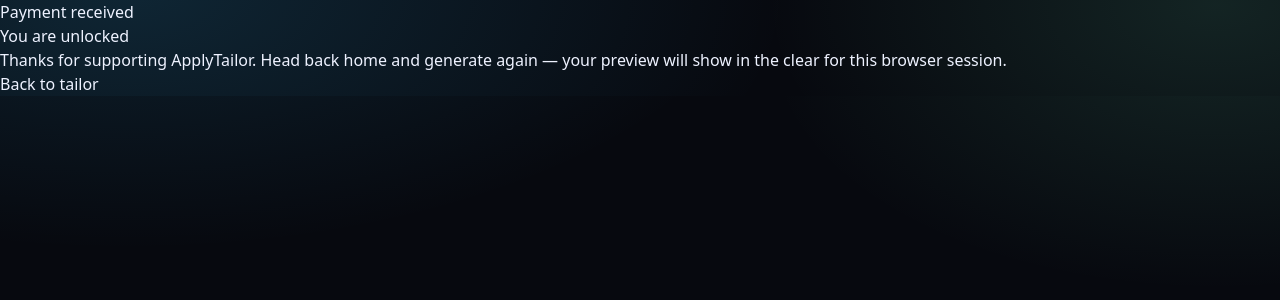
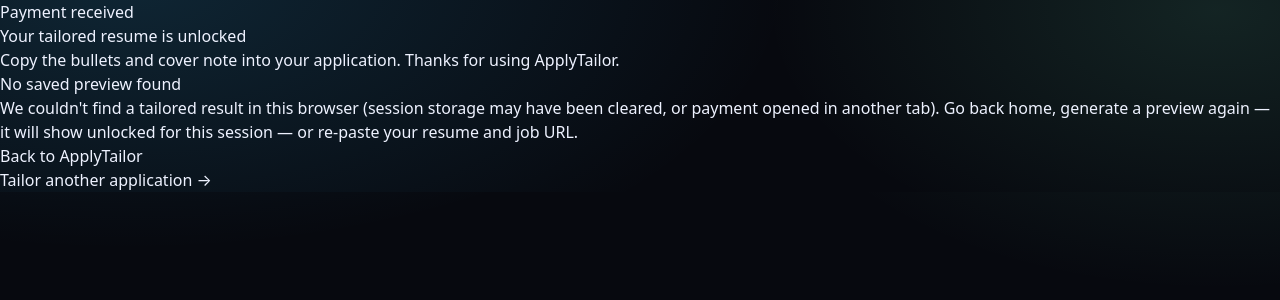
Before and after one commit to onionminionops-beep/applytailor, a Next.js app: page /success in a window 1280 px wide. Shown: the top 300 px of the page. Built offline with nearby package versions, Linux system fonts and the light colour scheme.

Commit message:
feat: ApplyTailor v1 — landing, tailor flow, live Stripe Checkout

```diff
--- a/app/success/page.tsx
+++ b/app/success/page.tsx
@@ -1,35 +1,132 @@
 "use client";
 
-import { useEffect } from "react";
+import { useEffect, useState } from "react";
 import Link from "next/link";
 
 const UNLOCK_KEY = "applytailor_unlocked";
+const RESULT_KEY = "applytailor:result";
+
+type TailorResult = {
+  mode: "openai" | "demo";
+  bullets: string[];
+  coverNote: string;
+  jobSummary: string;
+};
 
 export default function SuccessPage() {
+  const [result, setResult] = useState<TailorResult | null>(null);
+  const [ready, setReady] = useState(false);
+  const [copied, setCopied] = useState(false);
+
   useEffect(() => {
     try {
       sessionStorage.setItem(UNLOCK_KEY, "1");
+      const raw = sessionStorage.getItem(RESULT_KEY);
+      if (raw) setResult(JSON.parse(raw) as TailorResult);
     } catch {
       /* ignore */
     }
+    setReady(true);
   }, []);
 
+  const copyAll = async () => {
+    if (!result) return;
+    const text = [
+      "JOB SUMMARY",
+      result.jobSummary,
+      "",
+      "RESUME BULLETS",
+      ...result.bullets.map((b, i) => `${i + 1}. ${b}`),
+      "",
+      "COVER NOTE",
+      result.coverNote,
+    ].join("\n");
+    try {
+      await navigator.clipboard.writeText(text);
+      setCopied(true);
+      setTimeout(() => setCopied(false), 2000);
+    } catch {
+      /* ignore */
+    }
+  };
+
   return (
-    <main className="mx-auto flex min-h-screen w-full max-w-lg flex-col justify-center gap-6 px-4 py-16">
-      <div className="rounded-2xl border border-[#1e2638] bg-[#101522]/90 p-8 text-center shadow-xl">
-        <p className="mb-2 text-sm font-medium text-[#6ee7b7]">Payment received</p>
-        <h1 className="text-2xl font-semibold text-[#eef2ff]">You are unlocked</h1>
-        <p className="mt-3 text-sm leading-relaxed text-[#9aa3b8]">
-          Thanks for supporting ApplyTailor. Head back home and generate again — your
-          preview will show in the clear for this browser session.
+    <main className="mx-auto flex w-full max-w-3xl flex-col gap-8 px-4 py-10 sm:px-6 sm:py-16">
+      <header className="space-y-3 text-center sm:text-left">
+        <p className="inline-flex items-center gap-2 rounded-full border border-emerald-500/40 bg-emerald-500/10 px-3 py-1 text-xs font-medium text-emerald-200">
+          Payment received
         </p>
-        <Link
-          href="/#tailor"
-          className="mt-6 inline-flex rounded-xl bg-gradient-to-r from-[#6ee7b7] to-[#38bdf8] px-5 py-3 text-sm font-semibold text-[#041016]"
-        >
-          Back to tailor
-        </Link>
-      </div>
+        <h1 className="text-3xl font-semibold tracking-tight text-[#eef2ff] sm:text-4xl">
+          Your tailored resume is unlocked
+        </h1>
+        <p className="text-[#9aa3b8]">
+          Copy the bullets and cover note into your application. Thanks for using
+          ApplyTailor.
+        </p>
+      </header>
+
+      {!ready ? (
+        <p className="text-sm text-[#9aa3b8]">Loading…</p>
+      ) : result ? (
+        <section className="space-y-5 rounded-2xl border border-[#1e2638] bg-[#101522]/90 p-5 sm:p-7">
+          <div className="flex flex-wrap items-center justify-between gap-3">
+            <span className="text-xs uppercase tracking-wider text-[#9aa3b8]">
+              {result.mode === "demo" ? "DEMO output" : "AI tailored"}
+            </span>
+            <button
+              type="button"
+              onClick={copyAll}
+              className="rounded-lg border border-[#1e2638] bg-[#151b2b] px-3 py-1.5 text-sm font-medium text-[#eef2ff] hover:border-[#6ee7b7]/50"
+            >
+              {copied ? "Copied!" : "Copy all"}
+            </button>
+          </div>
+
+          <div>
+            <h2 className="mb-1 text-sm font-medium text-[#6ee7b7]">Job summary</h2>
+            <p className="text-sm leading-relaxed text-[#e8edf8]">{result.jobSummary}</p>
+          </div>
+
+          <div>
+            <h2 className="mb-2 text-sm font-medium text-[#6ee7b7]">Resume bullets</h2>
+            <ul className="list-disc space-y-2 pl-5 text-sm leading-relaxed text-[#e8edf8]">
+              {result.bullets.map((b, i) => (
+                <li key={i}>{b}</li>
+              ))}
+            </ul>
+          </div>
+
+          <div>
+            <h2 className="mb-1 text-sm font-medium text-[#38bdf8]">Cover note</h2>
+            <p className="whitespace-pre-wrap text-sm leading-relaxed text-[#e8edf8]">
+              {result.coverNote}
+            </p>
+          </div>
+        </section>
+      ) : (
+        <section className="space-y-4 rounded-2xl border border-[#1e2638] bg-[#101522]/90 p-5 sm:p-7">
+          <h2 className="text-lg font-semibold text-[#eef2ff]">No saved preview found</h2>
+          <p className="text-sm text-[#9aa3b8]">
+            We couldn&apos;t find a tailored result in this browser (session storage
+            may have been cleared, or payment opened in another tab). Go back home,
+            generate a preview again — it will show unlocked for this session — or
+            re-paste your resume and job URL.
+          </p>
+          <Link
+            href="/#tailor"
+            className="inline-flex rounded-xl bg-gradient-to-r from-[#6ee7b7] to-[#38bdf8] px-5 py-3 text-sm font-semibold text-[#041016]"
+          >
+            Back to ApplyTailor
+          </Link>
+        </section>
+      )}
+
+      <Link
+        href="/#tailor"
+        className="text-center text-sm text-[#9aa3b8] underline-offset-4 hover:underline sm:text-left"
+      >
+        Tailor another application →
+      </Link>
     </main>
   );
 }
```
Also changed, not shown: 1 other file (tests, documents, lock files or other folders).
